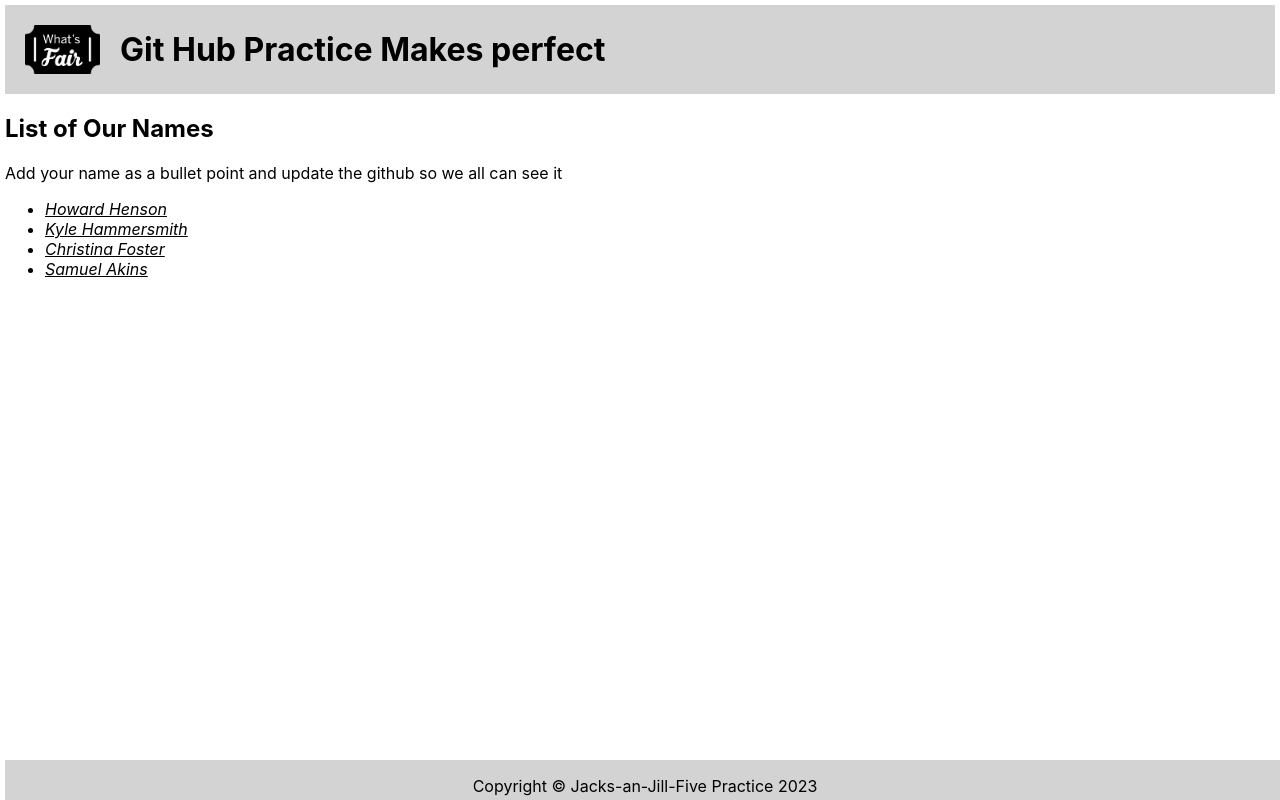
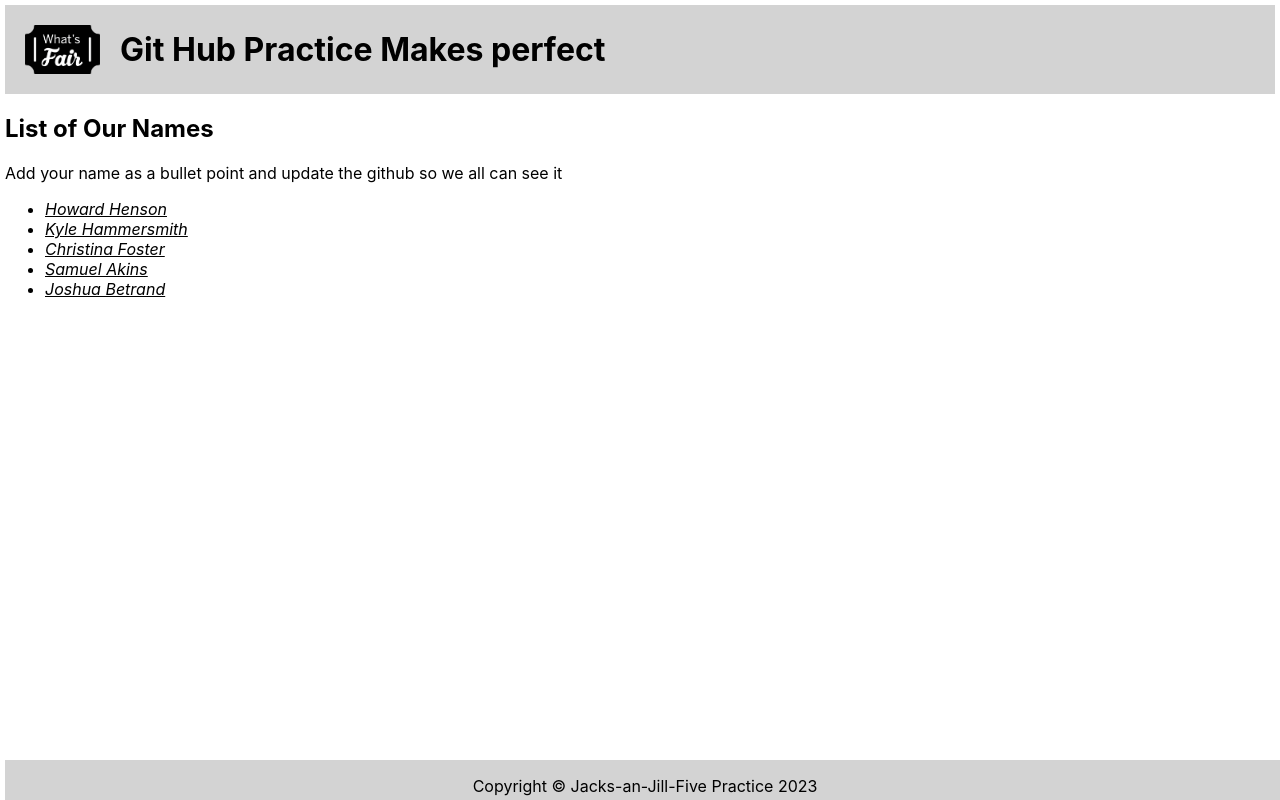
Before and after one commit to wkhammersmith/gitPractice, a React (Create React App) app: page / in a window 1280 px wide. Built offline with nearby package versions, Linux system fonts and the light colour scheme.

Commit message:
Josh's first commit to gitPractice

```diff
--- a/src/Componets/names.js
+++ b/src/Componets/names.js
@@ -8,6 +8,7 @@ function Names() {
   const name2 = "Kyle Hammersmith"
   const name3 = "Christina Foster"
   const name4 = "Samuel Akins"
+  const name5 = "Joshua Betrand"
 
   return (
     <div>
@@ -16,6 +17,7 @@ function Names() {
         <li>{name2}</li>
         <li>{name3}</li>
         <li>{name4}</li>
+        <li>{name5}</li>
       </ul>
     </div>
 
```
